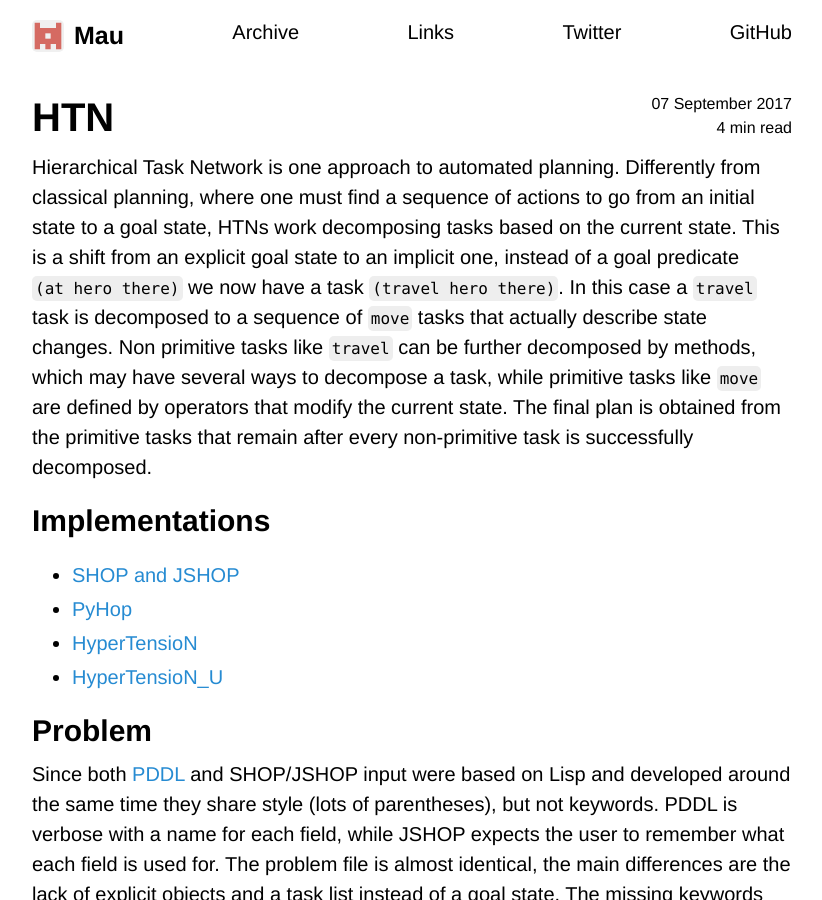
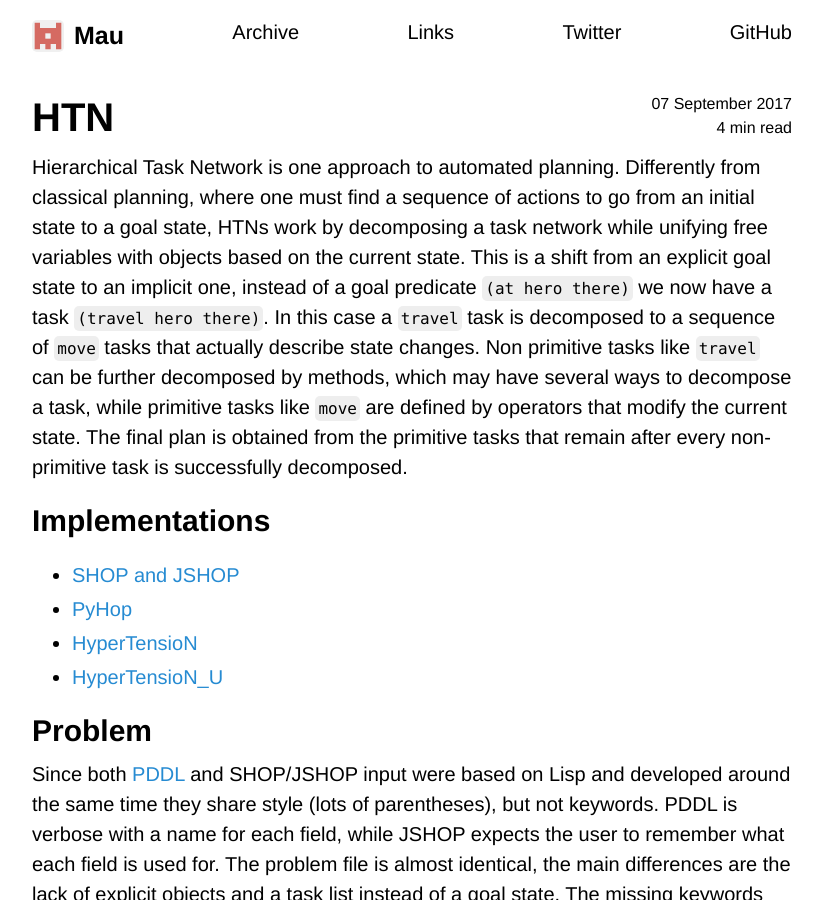
Before and after one commit to Maumagnaguagno/maumagnaguagno.github.io, a Jekyll site: the page built from htn.md, in a window 1280 px wide and 900 px high. Shown: the whole window, without its empty margins (228-1050 px from the left). Built offline with Jekyll 4.4.1, drawn with Linux system fonts in a browser that asks for light colours; our own code applies the rules of GitHub Pages for plain Markdown files.

Commit message:
Fix HTN introduction

```diff
--- a/htn.md
+++ b/htn.md
@@ -7,7 +7,7 @@ category: planning
 
 # HTN
 Hierarchical Task Network is one approach to automated planning.
-Differently from classical planning, where one must find a sequence of actions to go from an initial state to a goal state, HTNs work decomposing tasks based on the current state.
+Differently from classical planning, where one must find a sequence of actions to go from an initial state to a goal state, HTNs work by decomposing a task network while unifying free variables with objects based on the current state.
 This is a shift from an explicit goal state to an implicit one, instead of a goal predicate ``(at hero there)`` we now have a task ``(travel hero there)``.
 In this case a ``travel`` task is decomposed to a sequence of ``move`` tasks that actually describe state changes.
 Non primitive tasks like ``travel`` can be further decomposed by methods, which may have several ways to decompose a task, while primitive tasks like ``move`` are defined by operators that modify the current state.
```
